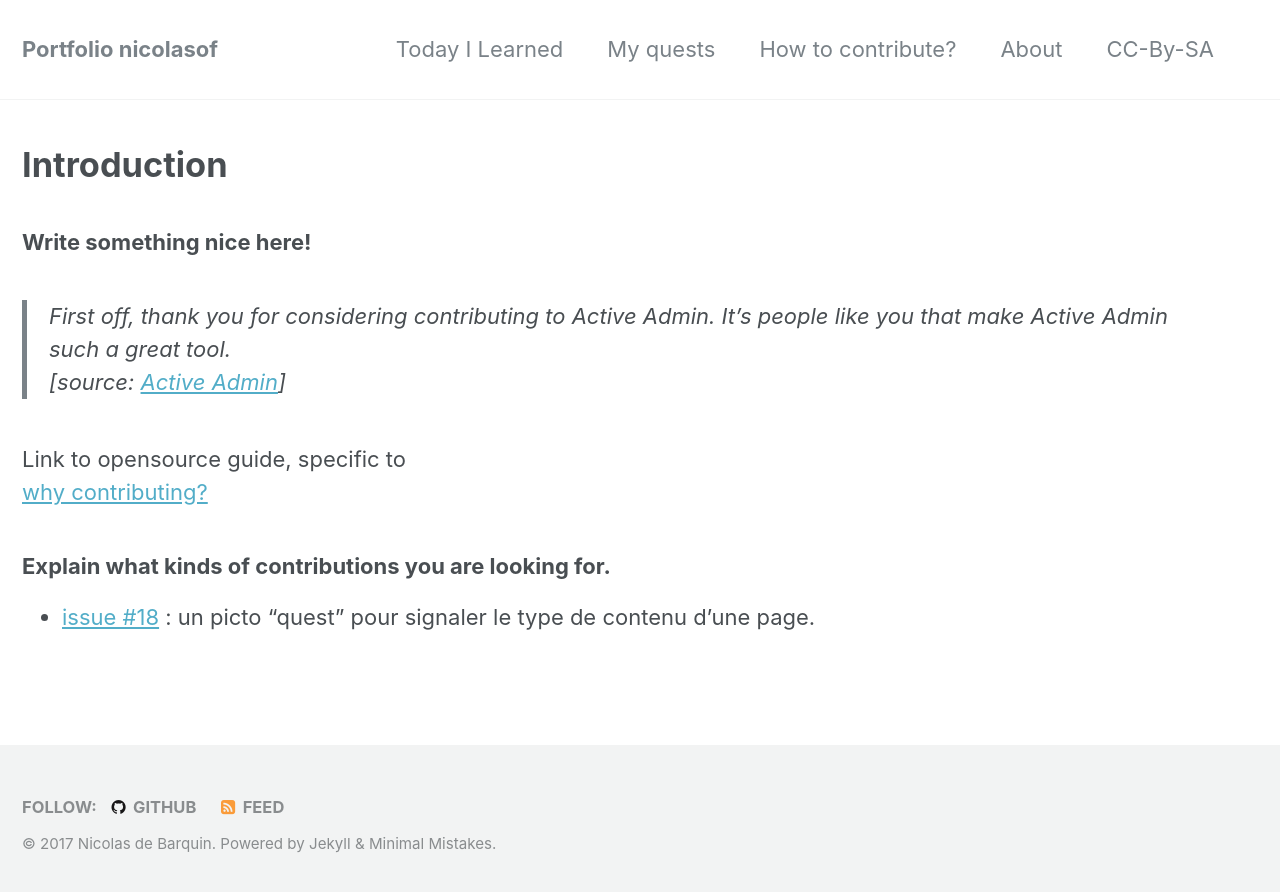
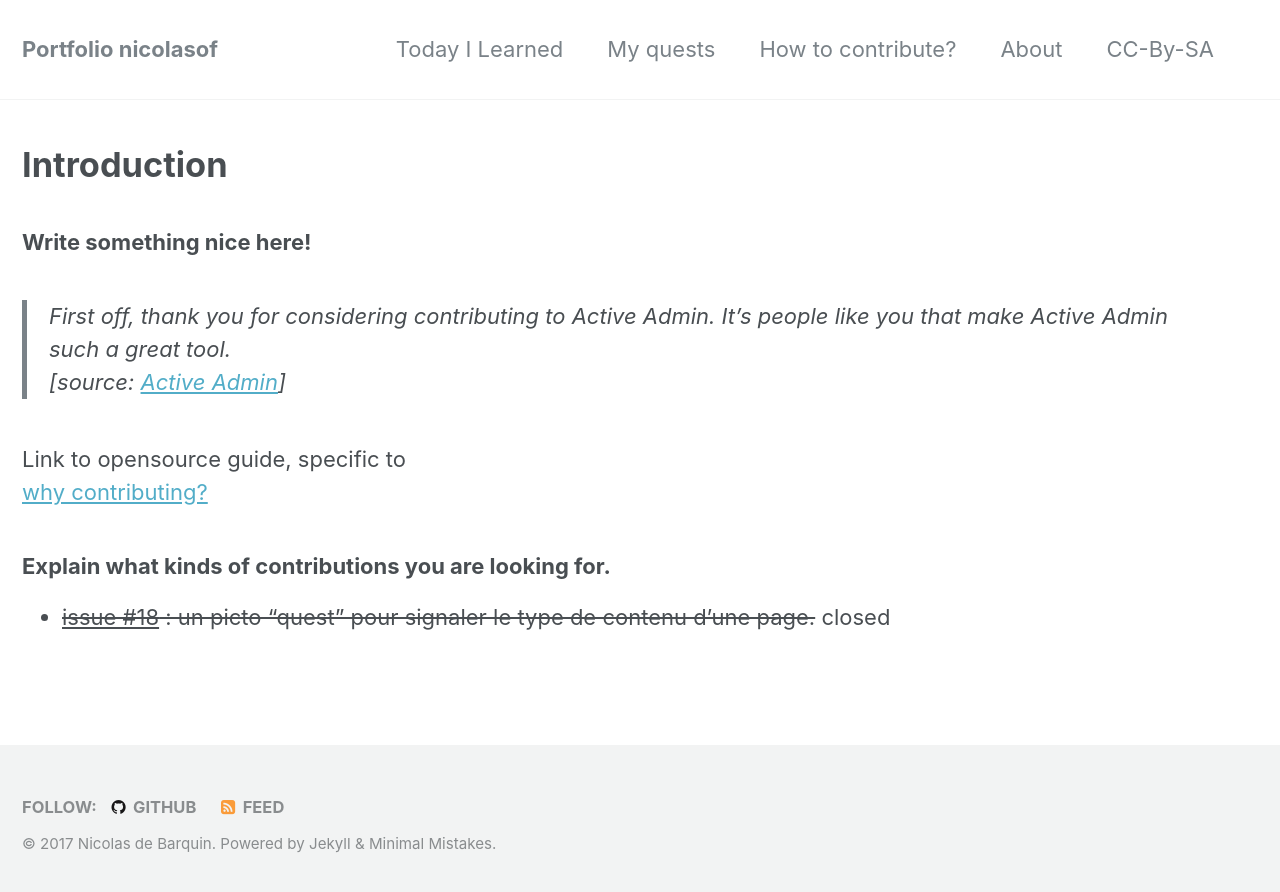
Before and after one commit to nicolasdb/nicolasdb.github.io, a Jekyll site: the page built from _pages/how-to-contribute.md, in a window 1280 px wide. Shown: the top 892 px of the page. Built offline with Jekyll 4.4.1, drawn with Linux system fonts in a browser that asks for light colours.

Commit message:
issue 18 fixed

```diff
--- a/_pages/how-to-contribute.md
+++ b/_pages/how-to-contribute.md
@@ -17,4 +17,4 @@
 
 ### Explain what kinds of contributions you are looking for.
 
-- [issue #18](https://github.com/nicolasdb/nicolasdb.github.io/issues/18) : un picto "quest" pour signaler le type de contenu d'une page.
+- ~~[issue #18](https://github.com/nicolasdb/nicolasdb.github.io/issues/18) : un picto "quest" pour signaler le type de contenu d'une page.~~ closed
```
